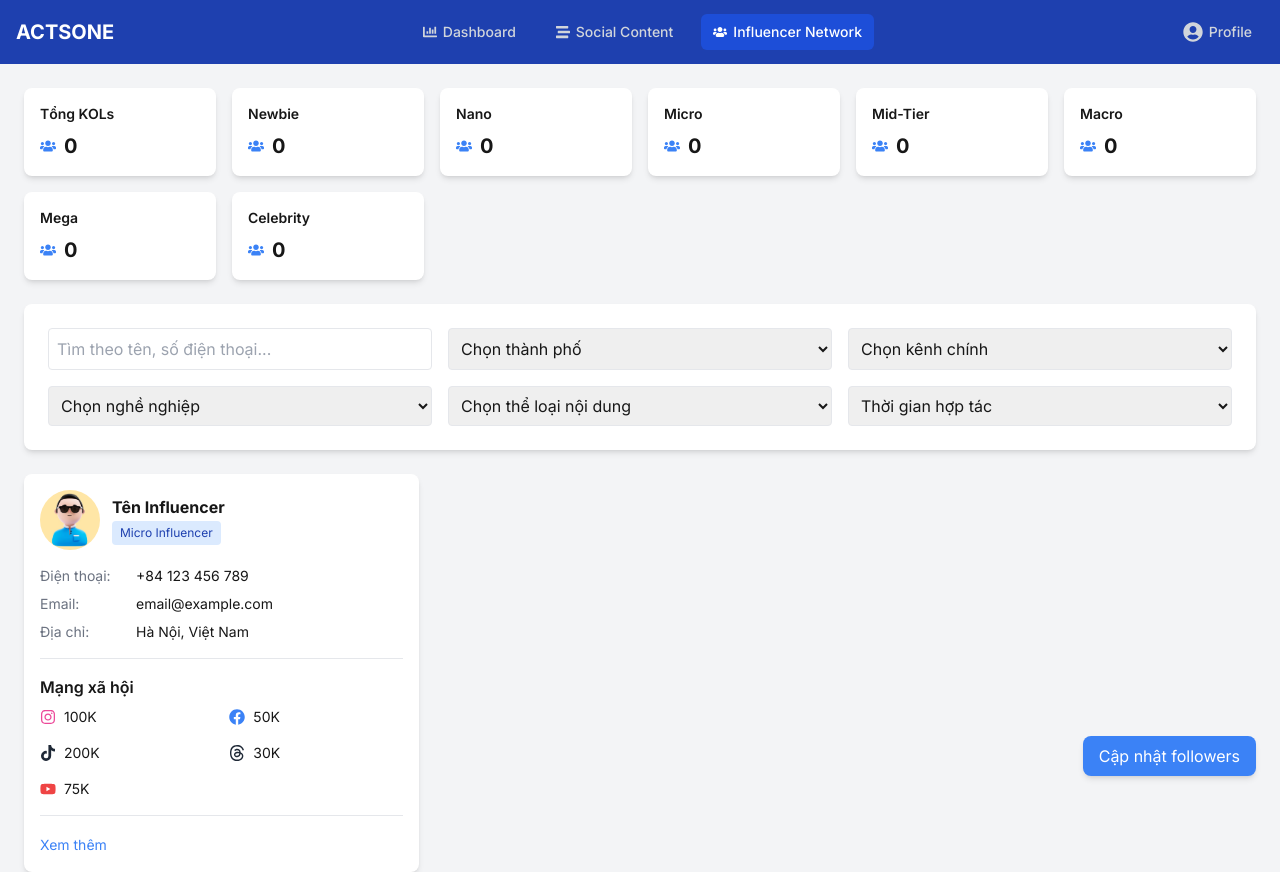
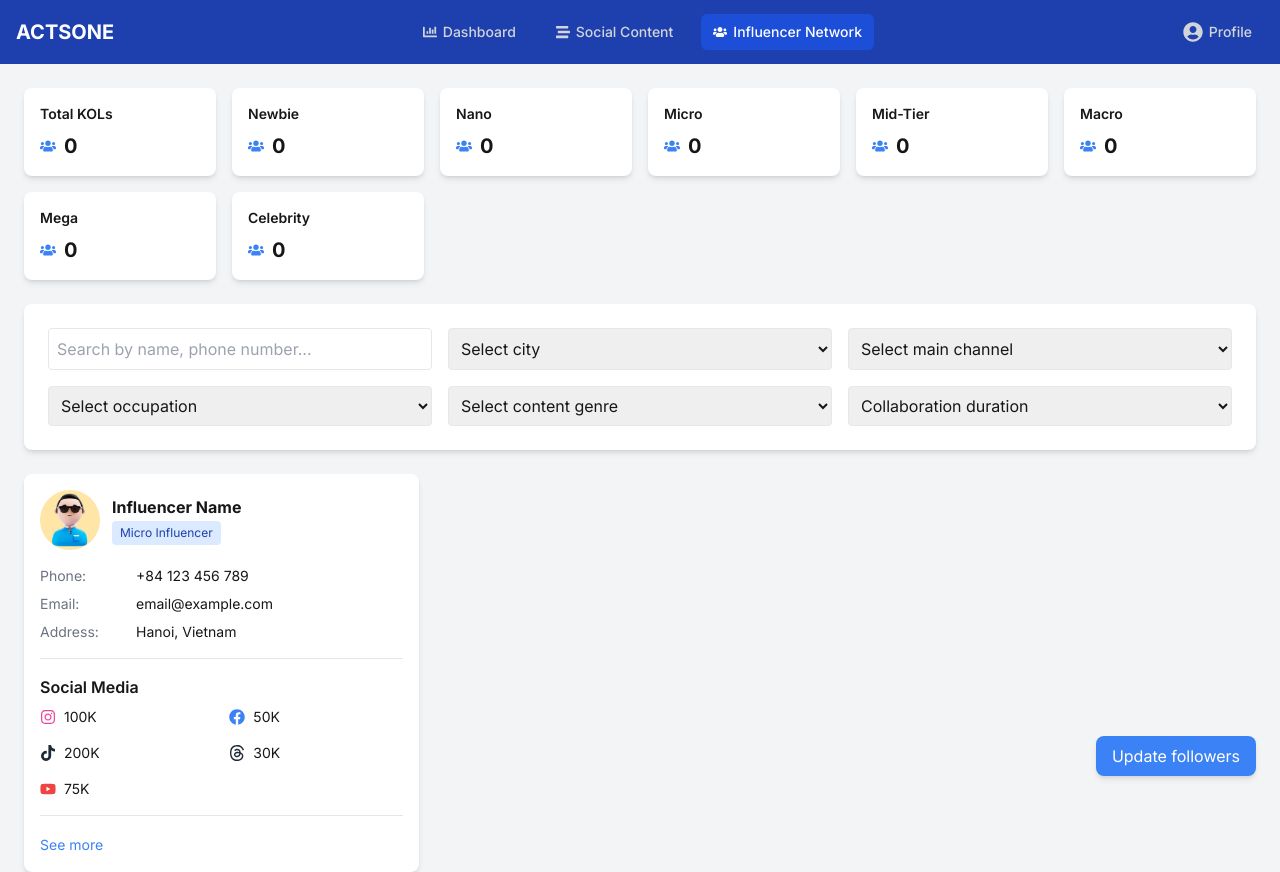
Before and after one commit to HThanh-how/actsone, a Next.js app: page /influencer-network in a window 1280 px wide. Built offline with nearby package versions, Linux system fonts and the light colour scheme.

Commit message:
All translate

```diff
--- a/app/influencer-network/page.tsx
+++ b/app/influencer-network/page.tsx
@@ -8,13 +8,13 @@ export default function InfluencerNetwork() {
   const [showDetails, setShowDetails] = useState(false);
 
   return (
-    // Thay đổi màu nền chính thành gray-100
+    // Change the main background color to gray-100
     <div className="min-h-screen bg-gray-100 dark:bg-gray-900 pt-6">
-      {/* Thêm max-w-7xl để giới hạn độ rộng container */}
+      {/* Add max-w-7xl to limit the container width */}
       <div className="container max-w-7xl mx-auto px-6">
-        {/* Statistics Overview - Thay đổi màu component */}
+        {/* Statistics Overview - Change component color */}
         <div className="grid grid-cols-1 md:grid-cols-2 lg:grid-cols-6 gap-4 mb-6">
-          {['Tổng KOLs', 'Newbie', 'Nano', 'Micro', 'Mid-Tier', 'Macro', 'Mega', 'Celebrity'].map((level) => (
+          {['Total KOLs', 'Newbie', 'Nano', 'Micro', 'Mid-Tier', 'Macro', 'Mega', 'Celebrity'].map((level) => (
             <div key={level} className="bg-white dark:bg-gray-800 rounded-lg shadow-md p-4">
               <h3 className="text-sm font-semibold mb-2 dark:text-white">{level}</h3>
               <div className="flex items-center">
@@ -30,15 +30,15 @@ export default function InfluencerNetwork() {
           <div className="grid grid-cols-1 md:grid-cols-3 gap-4 mb-4">
             <input
               type="text"
-              placeholder="Tìm theo tên, số điện thoại..."
+              placeholder="Search by name, phone number..."
               className="p-2 border rounded dark:bg-gray-700 dark:border-gray-600 dark:text-white"
             />
             <select className="p-2 border rounded dark:bg-gray-700 dark:border-gray-600 dark:text-white">
-              <option>Chọn thành phố</option>
+              <option>Select city</option>
               {/* Add cities */}
             </select>
             <select className="p-2 border rounded dark:bg-gray-700 dark:border-gray-600 dark:text-white">
-              <option>Chọn kênh chính</option>
+              <option>Select main channel</option>
               <option>Instagram</option>
               <option>Facebook</option>
               <option>TikTok</option>
@@ -49,18 +49,18 @@ export default function InfluencerNetwork() {
 
           <div className="grid grid-cols-1 md:grid-cols-3 gap-4">
             <select className="p-2 border rounded dark:bg-gray-700 dark:border-gray-600 dark:text-white">
-              <option>Chọn nghề nghiệp</option>
+              <option>Select occupation</option>
               {/* Add occupations */}
             </select>
             <select className="p-2 border rounded dark:bg-gray-700 dark:border-gray-600 dark:text-white">
-              <option>Chọn thể loại nội dung</option>
+              <option>Select content genre</option>
               {/* Add content genres */}
             </select>
             <select className="p-2 border rounded dark:bg-gray-700 dark:border-gray-600 dark:text-white">
-              <option>Thời gian hợp tác</option>
-              <option>30 ngày</option>
-              <option>60 ngày</option>
-              <option>90 ngày</option>
+              <option>Collaboration duration</option>
+              <option>30 days</option>
+              <option>60 days</option>
+              <option>90 days</option>
             </select>
           </div>
         </div>
@@ -80,7 +80,7 @@ export default function InfluencerNetwork() {
                   className="rounded-full"
                 />
                 <div className="ml-3">
-                  <h3 className="font-bold dark:text-white">Tên Influencer</h3>
+                  <h3 className="font-bold dark:text-white">Influencer Name</h3>
                   <span className="inline-block px-2 py-1 text-xs rounded bg-blue-100 text-blue-800 dark:bg-blue-900 dark:text-blue-200">
                     Micro Influencer
                   </span>
@@ -90,7 +90,7 @@ export default function InfluencerNetwork() {
               {/* Contact Info */}
               <div className="space-y-2 mb-4">
                 <a href="tel:+84123456789" className="flex items-center text-sm dark:text-white">
-                  <span className="w-24 text-gray-500 dark:text-gray-400">Điện thoại:</span>
+                  <span className="w-24 text-gray-500 dark:text-gray-400">Phone:</span>
                   +84 123 456 789
                 </a>
                 <a href="mailto:email@example.com" className="flex items-center text-sm dark:text-white">
@@ -98,14 +98,14 @@ export default function InfluencerNetwork() {
                   email@example.com
                 </a>
                 <div className="flex items-center text-sm dark:text-white">
-                  <span className="w-24 text-gray-500 dark:text-gray-400">Địa chỉ:</span>
-                  <span>Hà Nội, Việt Nam</span>
+                  <span className="w-24 text-gray-500 dark:text-gray-400">Address:</span>
+                  <span>Hanoi, Vietnam</span>
                 </div>
               </div>
 
               {/* Social Media */}
               <div className="border-t dark:border-gray-700 pt-4 mb-4">
-                <h4 className="font-semibold mb-2 dark:text-white">Mạng xã hội</h4>
+                <h4 className="font-semibold mb-2 dark:text-white">Social Media</h4>
                 <div className="grid grid-cols-2 gap-4">
                   <div className="flex items-center">
                     <FaInstagram className="text-pink-500 mr-2" />
@@ -136,17 +136,17 @@ export default function InfluencerNetwork() {
                   onClick={() => setShowDetails(!showDetails)}
                   className="text-blue-500 hover:text-blue-600 dark:text-blue-400 text-sm"
                 >
-                  {showDetails ? 'Ẩn chi tiết' : 'Xem thêm'}
+                  {showDetails ? 'Hide details' : 'See more'}
                 </button>
 
                 {showDetails && (
                   <div className="mt-4 space-y-2 text-sm">
                     <div className="flex">
-                      <span className="w-24 text-gray-500 dark:text-gray-400">Nghề nghiệp:</span>
+                      <span className="w-24 text-gray-500 dark:text-gray-400">Occupation:</span>
                       <span className="dark:text-white">Content Creator</span>
                     </div>
                     <div className="flex">
-                      <span className="w-24 text-gray-500 dark:text-gray-400">Thể loại:</span>
+                      <span className="w-24 text-gray-500 dark:text-gray-400">Genre:</span>
                       <span className="dark:text-white">Beauty, Fashion</span>
                     </div>
                     <div className="flex">
@@ -155,7 +155,7 @@ export default function InfluencerNetwork() {
                     </div>
                     {/* Only visible to Manager role */}
                     <div className="flex">
-                      <span className="w-24 text-gray-500 dark:text-gray-400">STK:</span>
+                      <span className="w-24 text-gray-500 dark:text-gray-400">Account Number:</span>
                       <span className="dark:text-white">1234567890</span>
                     </div>
                   </div>
@@ -168,7 +168,7 @@ export default function InfluencerNetwork() {
         {/* Update Followers Button */}
         <div className="fixed bottom-6 right-6">
           <button className="bg-blue-500 hover:bg-blue-600 text-white px-4 py-2 rounded-lg shadow-md">
-            Cập nhật followers
+            Update followers
           </button>
         </div>
       </div>
--- a/app/social-content/page.tsx
+++ b/app/social-content/page.tsx
@@ -13,7 +13,7 @@ export default function SocialContentPage() {
         {/* Header Section */}
         <div className="mb-6">
           <h1 className="text-2xl font-bold text-gray-800 dark:text-white">
-            Quản lý nội dung mạng xã hội
+            Social Media Content Management
           </h1>
         </div>
 
@@ -22,7 +22,7 @@ export default function SocialContentPage() {
           <div className="grid grid-cols-1 md:grid-cols-4 gap-4">
             <input
               type="text"
-              placeholder="Tìm kiếm theo chiến dịch, thương hiệu..."
+              placeholder="Search by campaign, brand..."
               className="p-2 border rounded dark:bg-gray-700 dark:border-gray-600 dark:text-white"
             />
             <select
@@ -30,7 +30,7 @@ export default function SocialContentPage() {
               value={filterBy}
               onChange={(e) => setFilterBy(e.target.value)}
             >
-              <option value="all">Tất cả nền tảng</option>
+              <option value="all">All Platforms</option>
               <option value="instagram">Instagram</option>
               <option value="facebook">Facebook</option>
               <option value="tiktok">TikTok</option>
@@ -40,9 +40,9 @@ export default function SocialContentPage() {
               value={sortBy}
               onChange={(e) => setSortBy(e.target.value)}
             >
-              <option value="date">Sắp xếp theo thời gian</option>
-              <option value="engagement">Sắp xếp theo tương tác</option>
-              <option value="commission">Sắp xếp theo hoa hồng</option>
+              <option value="date">Sort by Date</option>
+              <option value="engagement">Sort by Engagement</option>
+              <option value="commission">Sort by Commission</option>
             </select>
           </div>
         </div>
@@ -75,8 +75,8 @@ export default function SocialContentPage() {
                   className="rounded-full"
                 />
                 <div className="ml-2">
-                  <h3 className="font-semibold dark:text-white">Tên Influencer</h3>
-                  <p className="text-sm text-gray-500 dark:text-gray-400">Chiến dịch ABC</p>
+                  <h3 className="font-semibold dark:text-white">Influencer Name</h3>
+                  <p className="text-sm text-gray-500 dark:text-gray-400">Campaign ABC</p>
                 </div>
               </div>
 
@@ -104,14 +104,14 @@ export default function SocialContentPage() {
               <div className="border-t pt-3 dark:border-gray-700">
                 <div className="flex justify-between items-center mb-2">
                   <span className="text-sm font-semibold dark:text-white">GMV:</span>
-                  <span className="text-sm dark:text-white">1,000,000 VNĐ</span>
+                  <span className="text-sm dark:text-white">1,000,000 VND</span>
                 </div>
                 <div className="flex justify-between items-center mb-2">
-                  <span className="text-sm font-semibold dark:text-white">Sản phẩm bán:</span>
+                  <span className="text-sm font-semibold dark:text-white">Products Sold:</span>
                   <span className="text-sm dark:text-white">10</span>
                 </div>
                 <div className="flex justify-between items-center">
-                  <span className="text-sm font-semibold dark:text-white">Hoa hồng:</span>
+                  <span className="text-sm font-semibold dark:text-white">Commission:</span>
                   <span className="text-sm dark:text-white">10%</span>
                 </div>
               </div>
@@ -122,7 +122,7 @@ export default function SocialContentPage() {
                   Commercial
                 </span>
                 <span className="px-2 py-1 text-xs rounded bg-green-100 text-green-800 dark:bg-green-900 dark:text-green-200">
-                  Đã đăng
+                  Posted
                 </span>
               </div>
             </div>
```
